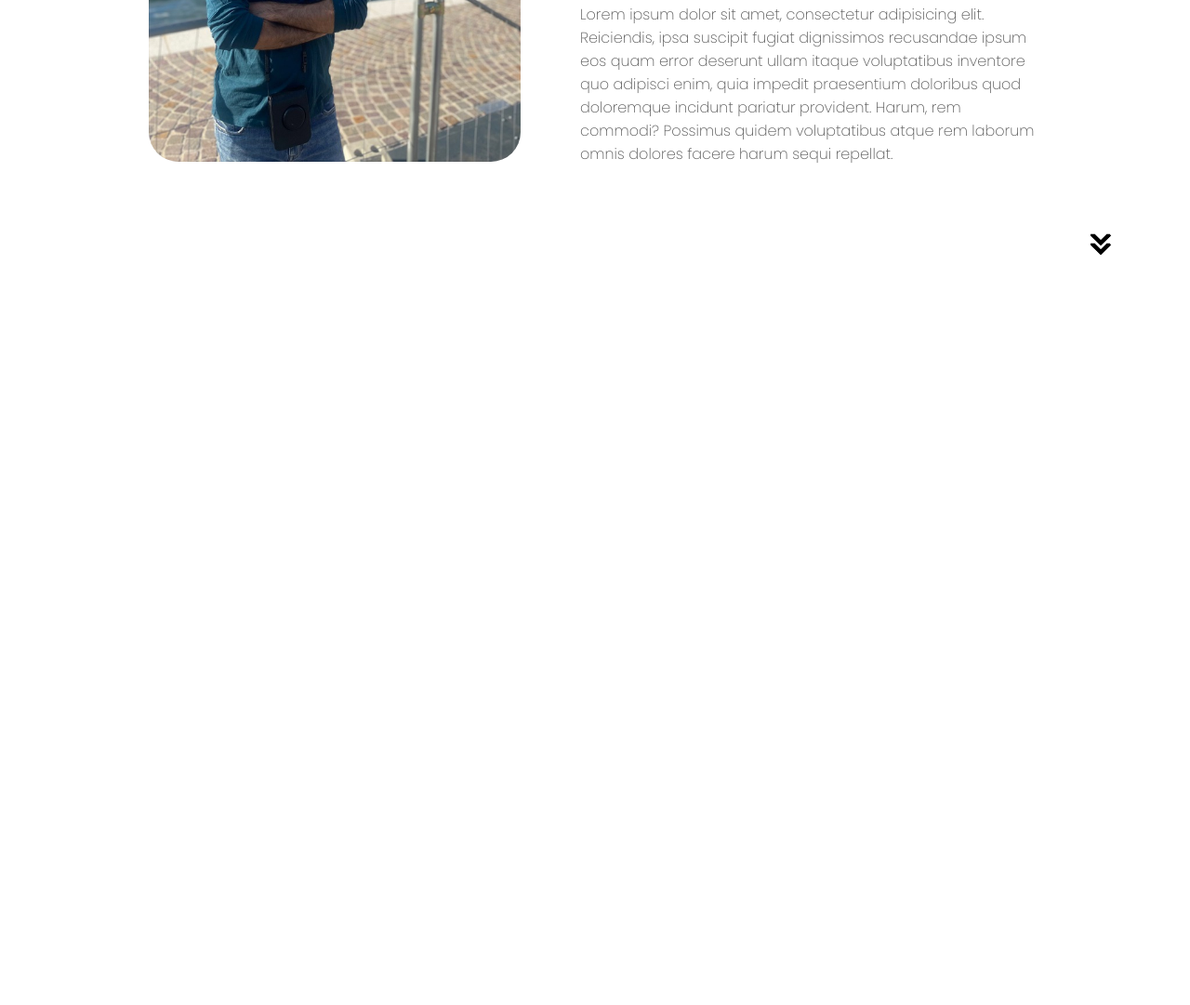
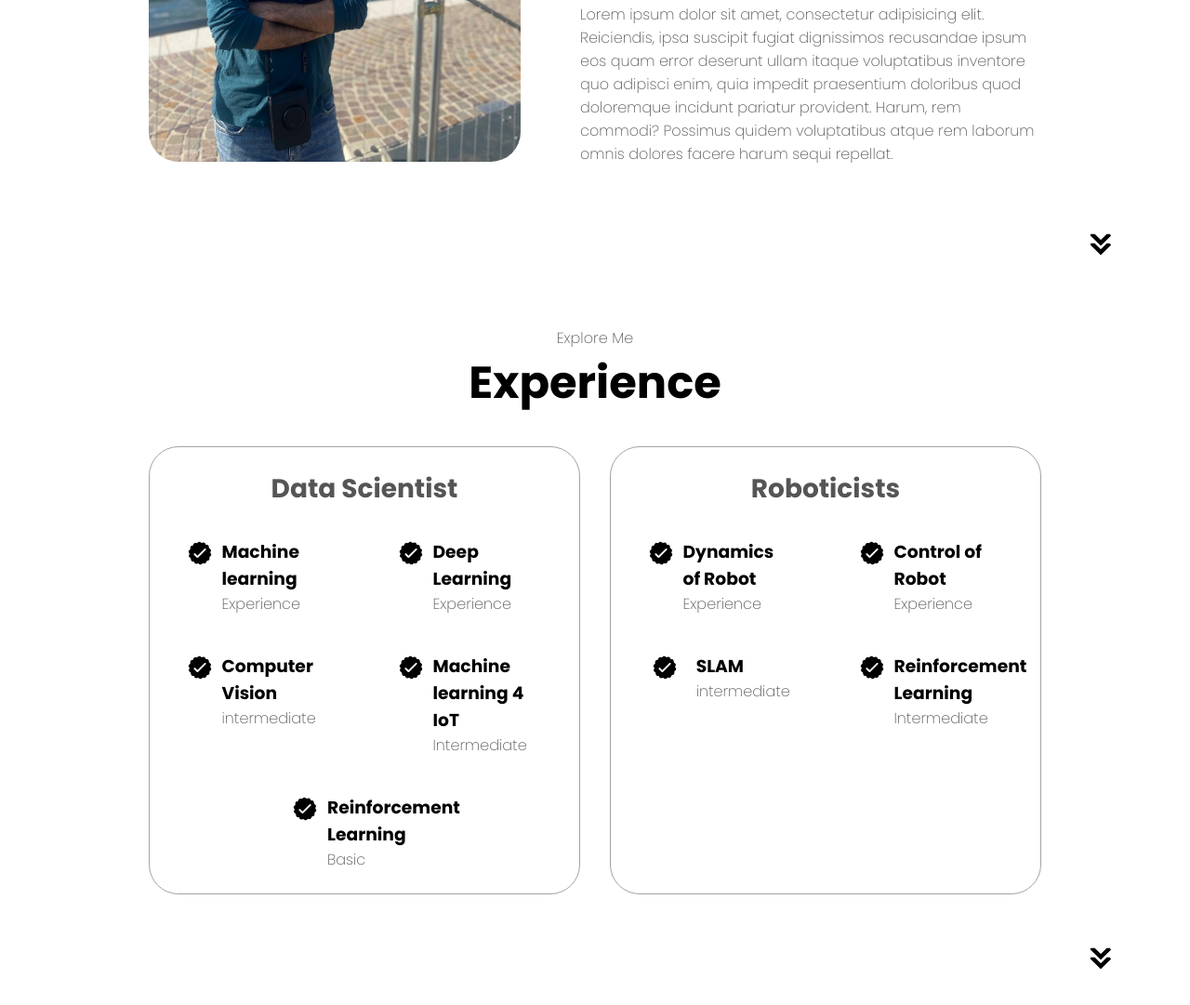
Before and after one commit to ArashDaneshvar/My-portfolio, a plain HTML site: page index.html in a window 1280 px wide. Shown: the part 1225-2306 px from the top of the page at 93% size. Before the commit the page ends 1544 px from the top, so only its background shows below. Drawn offline with Linux system fonts and the light colour scheme.

Commit message:
add experience section

```diff
--- a/index.html
+++ b/index.html
@@ -120,6 +120,93 @@
             onclick="location.href='./#experience'"
         />
     </section>
+    <section id="experience">
+        <p class="section__text__p1">Explore Me</p>
+        <h1 class="title">Experience</h1>
+        <div class="experience-details-container">
+            <div class="about-containers">
+                <div class="details-container">
+                    <h2 class="experience-sub-title">Data Scientist</h2>
+                    <div class="article-container">
+                        <article>
+                            <img src="./assets/checkmark.png" alt="Experience icon" class="icon" />
+                            <div>
+                                <h3>Machine learning</h3>
+                                <p>Experience</p>
+                            </div>
+                        </article>
+                        <article>
+                            <img src="./assets/checkmark.png" alt="Experience icon" class="icon" />
+                            <div>
+                                <h3>Deep Learning</h3>
+                                <p>Experience</p>
+                            </div>
+                        </article>
+                        <article>
+                            <img src="./assets/checkmark.png" alt="Experience icon" class="icon" />
+                            <div>
+                                <h3>Computer Vision</h3>
+                                <p>intermediate</p>
+                            </div>
+                        </article>
+                        <article>
+                            <img src="./assets/checkmark.png" alt="Experience icon" class="icon" />
+                            <div>
+                                <h3>Machine learning 4 IoT</h3>
+                                <p>Intermediate</p>
+                            </div>
+                        </article>
+                        <article>
+                            <img src="./assets/checkmark.png" alt="Experience icon" class="icon" />
+                            <div>
+                                <h3>Reinforcement Learning</h3>
+                                <p>Basic</p>
+                            </div>
+                        </article>
+                    </div>
+                </div>
+                <div class="details-container">
+                    <h2 class="experience-sub-title">Roboticists</h2>
+                    <div class="article-container">
+                        <article>
+                            <img src="./assets/checkmark.png" alt="Experience icon" class="icon" />
+                            <div>
+                                <h3>Dynamics of Robot</h3>
+                                <p>Experience</p>
+                            </div>
+                        </article>
+                        <article>
+                            <img src="./assets/checkmark.png" alt="Experience icon" class="icon" />
+                            <div>
+                                <h3>Control of Robot</h3>
+                                <p>Experience</p>
+                            </div>
+                        </article>
+                        <article>
+                            <img src="./assets/checkmark.png" alt="Experience icon" class="icon" />
+                            <div>
+                                <h3>SLAM</h3>
+                                <p>intermediate</p>
+                            </div>
+                        </article>
+                        <article>
+                            <img src="./assets/checkmark.png" alt="Experience icon" class="icon" />
+                            <div>
+                                <h3>Reinforcement Learning</h3>
+                                <p>Intermediate</p>
+                            </div>
+                        </article>
+                    </div>
+                </div>
+            </div>
+        </div>
+        <img
+            src="./assets/arrow.png"
+            alt="Arrow icon"
+            class="icon arrow"
+            onclick="location.href='./#projects'"
+        />
+    </section>
     <script src="script.js"></script>
 </body>
 </html>
--- a/style.css
+++ b/style.css
@@ -315,3 +315,42 @@ section {
     width: 400px;
     margin: auto 0;
 }
+
+/* ECPERICENCE SECTION */
+
+#experience {
+    position: relative;
+}
+
+.experience-sub-title {
+    color: rgb(85, 85, 85);
+    font-weight: 600;
+    font-size: 1.75rem;
+    margin-bottom: 2rem;
+}
+
+.experience-details-container {
+    display: flex;
+    justify-content: center;
+    flex-direction: column;
+}
+
+.article-container {
+    display: flex;
+    text-align: initial;
+    flex-wrap: wrap;
+    flex-direction: row;
+    gap: 2.5rem;
+    justify-content: space-around;
+}
+
+article {
+    display: flex;
+    width: 10rem;
+    justify-content: space-around;
+    gap: 0.5rem;
+}
+
+article .icon {
+    cursor: default;
+}
```
Also changed, not shown: assets/checkmark.png (added).
